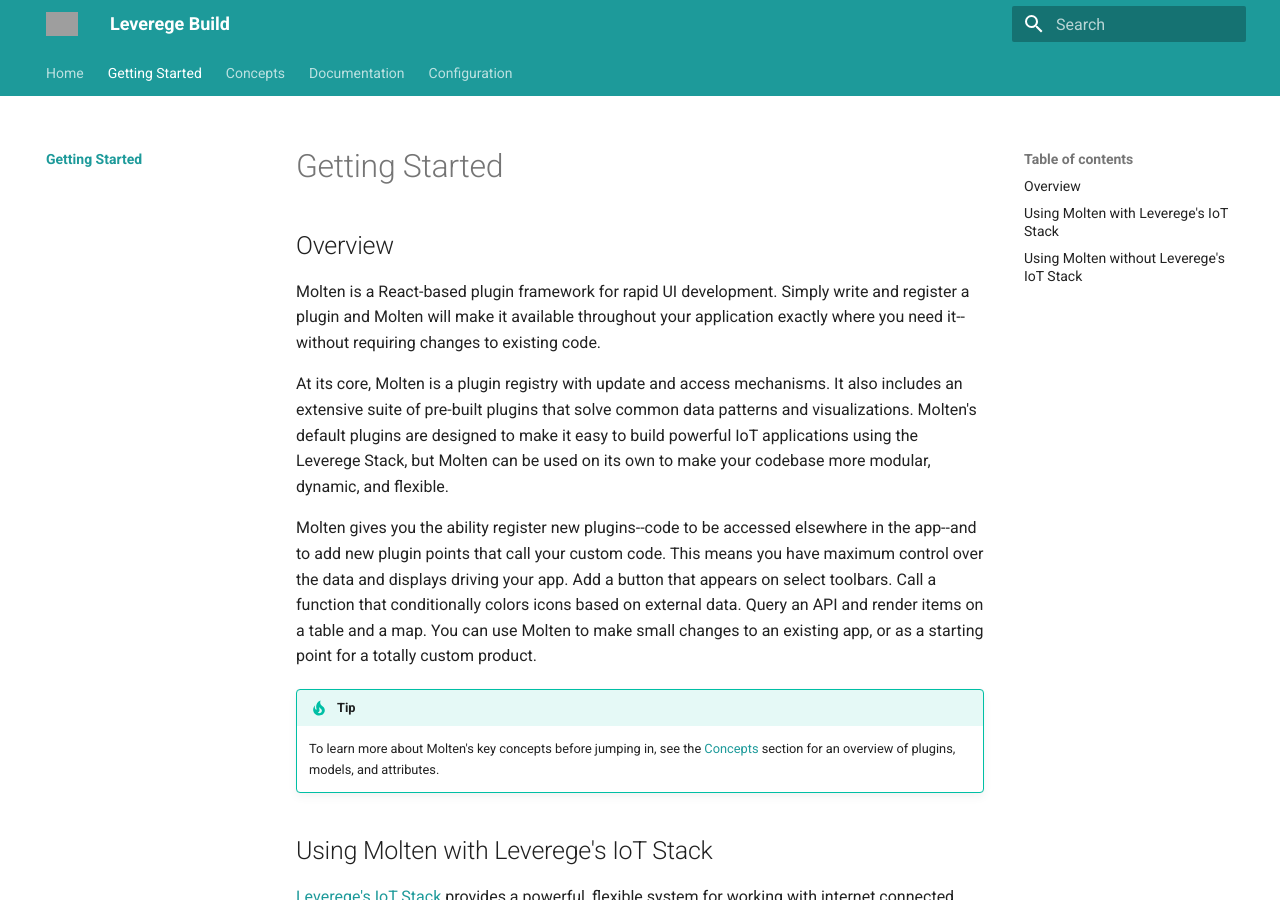
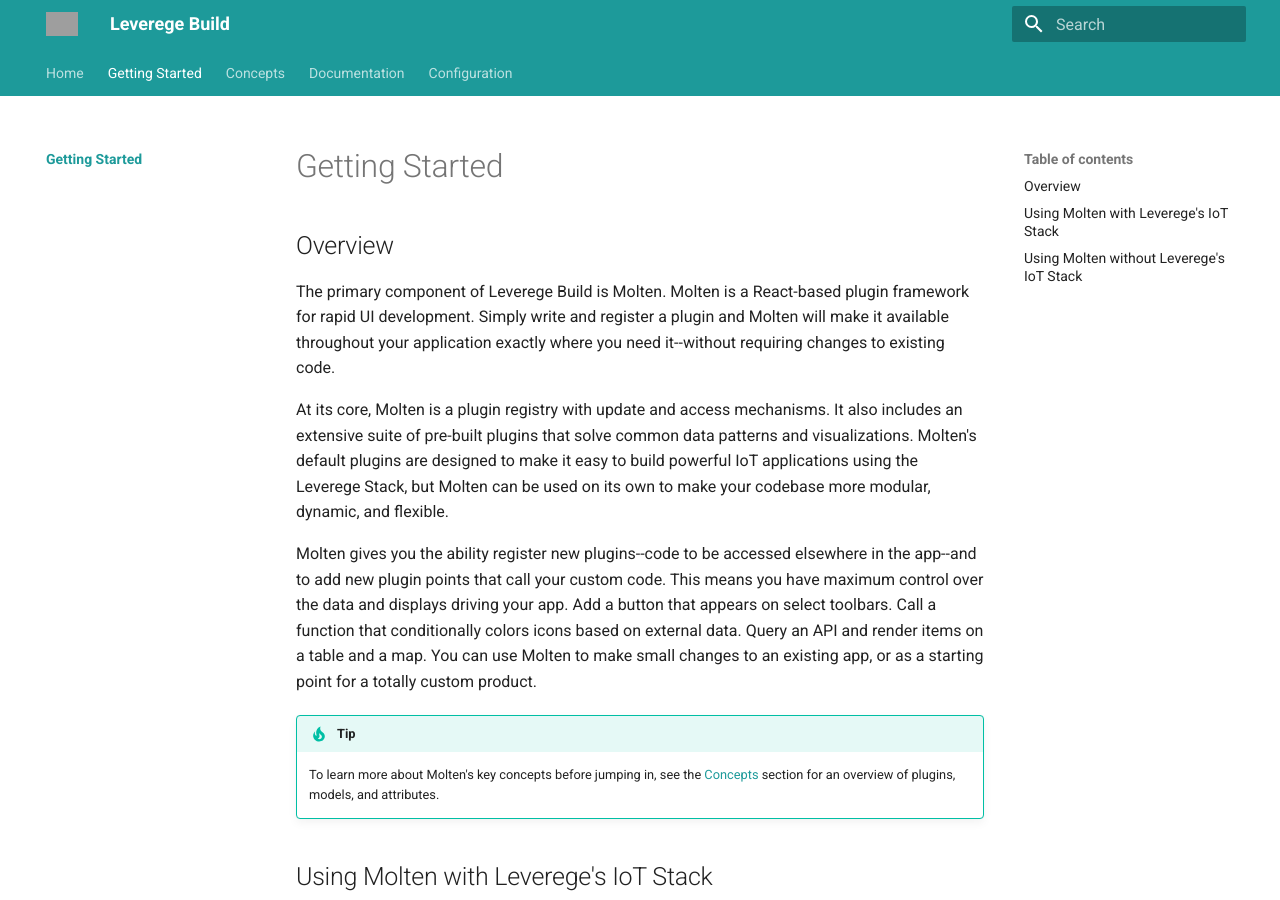
Before and after one commit to Leverege/molten-docs, an MkDocs documentation site: the page built from docs/getting-started/index.md, in a window 1280 px wide and 900 px high. Built offline with MkDocs 1.6.1 and Material for MkDocs 9.7.7, drawn with Linux system fonts in a browser that asks for light colours; the version menu is left out; grey boxes are pictures that could not be loaded.

Commit message:
updating getting started

```diff
--- a/docs/getting-started/index.md
+++ b/docs/getting-started/index.md
@@ -2,7 +2,7 @@
 
 ## Overview
 
-Molten is a React-based plugin framework for rapid UI development. Simply write and register a plugin and Molten will make it available throughout your application exactly where you need it--without requiring changes to existing code.
+The primary component of Leverege Build is Molten. Molten is a React-based plugin framework for rapid UI development. Simply write and register a plugin and Molten will make it available throughout your application exactly where you need it--without requiring changes to existing code.
 
 At its core, Molten is a plugin registry with update and access mechanisms. It also includes an extensive suite of pre-built plugins that solve common data patterns and visualizations. Molten's default plugins are designed to make it easy to build powerful IoT applications using the Leverege Stack, but Molten can be used on its own to make your codebase more modular, dynamic, and flexible.
 
```
